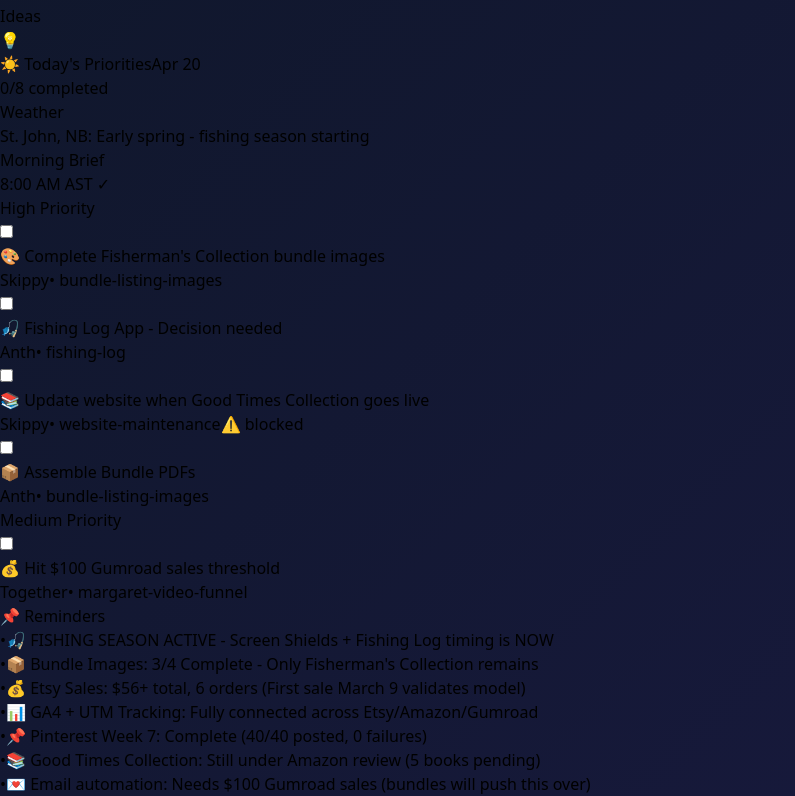
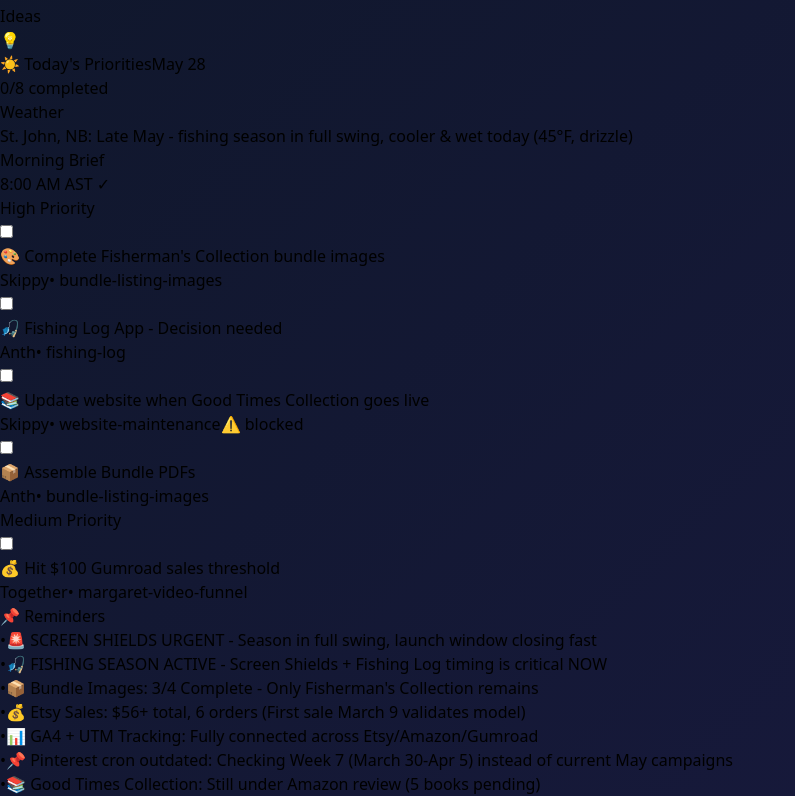
Before and after one commit to anthmilton/command-center, a React (Vite) app: page / in a window 1280 px wide. Shown: the part 284-1080 px from the top of the page, without its empty margins (0-795 px from the left). Built offline with nearby package versions, Linux system fonts and the light colour scheme.

Commit message:
Update priorities: May 28 refresh after 38-day gap

```diff
--- a/src/data/priorities.js
+++ b/src/data/priorities.js
@@ -2,7 +2,7 @@
 // This file is dynamically managed by the Command Center
 
 export const priorities = {
-  date: "2026-04-20",
+  date: "2026-05-28",
   briefDelivered: true,
   tasks: [
     {
@@ -130,17 +130,19 @@ export const priorities = {
   ],
   weather: {
     location: "St. John, NB",
-    summary: "Early spring - fishing season starting"
+    summary: "Late May - fishing season in full swing, cooler & wet today (45°F, drizzle)"
   },
   reminders: [
-    "🎣 FISHING SEASON ACTIVE - Screen Shields + Fishing Log timing is NOW",
+    "🚨 SCREEN SHIELDS URGENT - Season in full swing, launch window closing fast",
+    "🎣 FISHING SEASON ACTIVE - Screen Shields + Fishing Log timing is critical NOW",
     "📦 Bundle Images: 3/4 Complete - Only Fisherman's Collection remains",
     "💰 Etsy Sales: $56+ total, 6 orders (First sale March 9 validates model)",
     "📊 GA4 + UTM Tracking: Fully connected across Etsy/Amazon/Gumroad",
-    "📌 Pinterest Week 7: Complete (40/40 posted, 0 failures)",
+    "📌 Pinterest cron outdated: Checking Week 7 (March 30-Apr 5) instead of current May campaigns",
     "📚 Good Times Collection: Still under Amazon review (5 books pending)",
     "💌 Email automation: Needs $100 Gumroad sales (bundles will push this over)",
-    "⏱️ Time Tracker: Needs debugging THIS WEEK for personal testing"
+    "⏱️ Time Tracker: Needs debugging THIS WEEK for personal testing",
+    "📊 Command Center: Refreshed May 28 after 38-day gap (was April 20)"
   ]
 }
 
```
